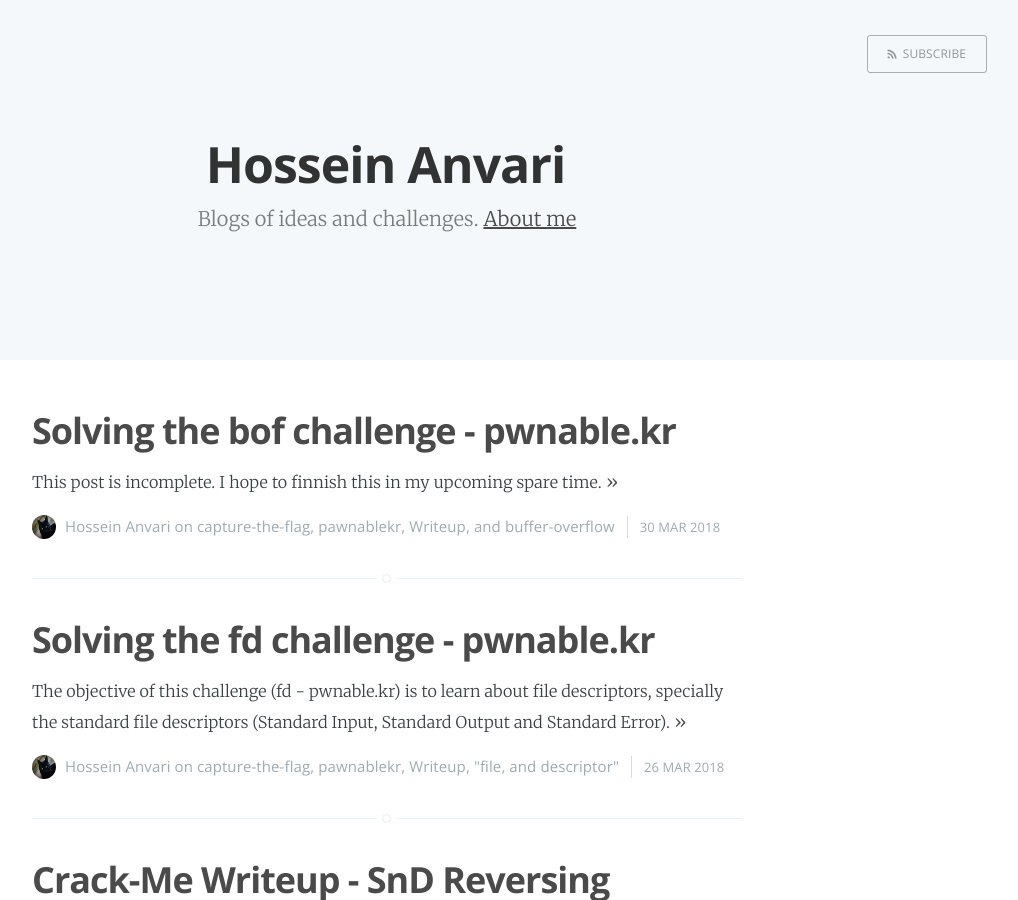
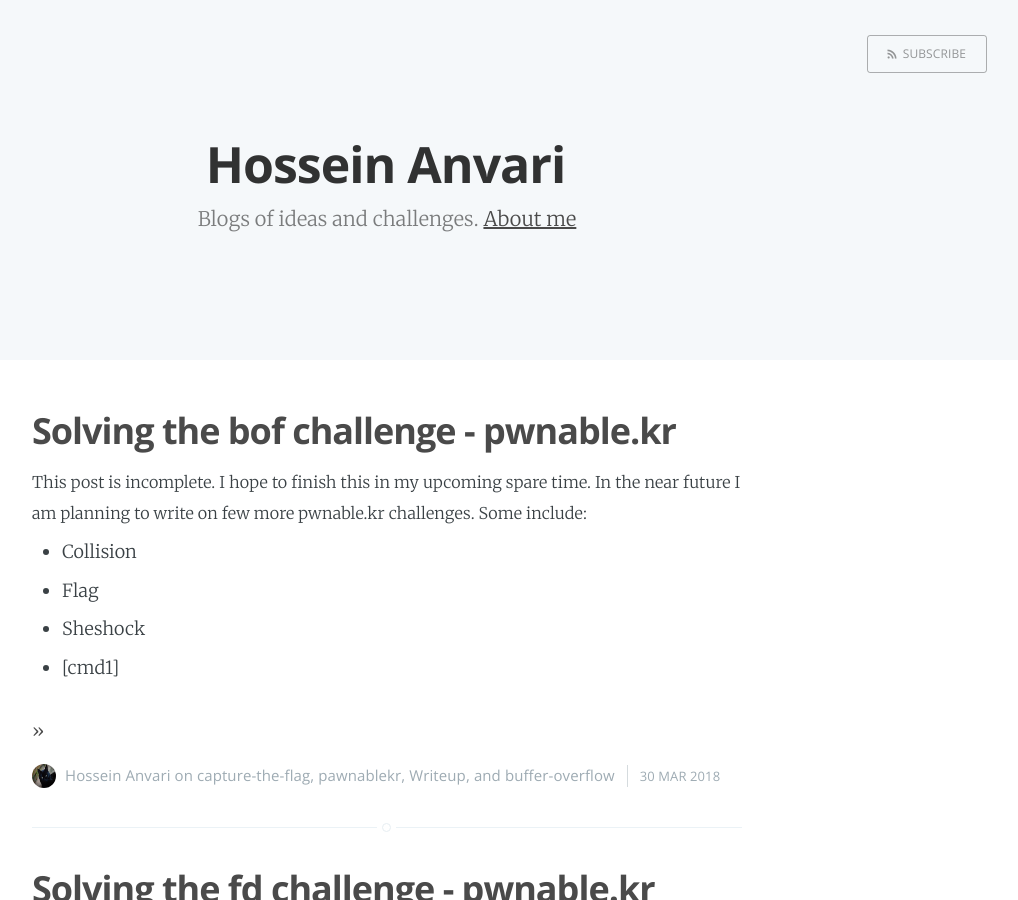
Before and after one commit to KHZ-INTL/blog, a Jekyll site: the page built from index.html, in a window 1280 px wide and 900 px high. Shown: the whole window, without its empty margins (253-1271 px from the left). Built offline with Jekyll 4.4.1, drawn with Linux system fonts in a browser that asks for light colours; the list of posts is cut into pages by our own code.

Commit message:
minor spelling fix, note on innoperative ui elements and upcomming blog.

```diff
--- a/_posts/2018-03-26-solving-the-bof-challenge-pwnablekr.markdown
+++ b/_posts/2018-03-26-solving-the-bof-challenge-pwnablekr.markdown
@@ -5,7 +5,15 @@
 categories: capture-the-flag pawnablekr Writeup buffer-overflow
 ---
 
-This post is incomplete. I hope to finnish this in my upcoming spare time.
+This post is incomplete. I hope to finish this in my upcoming spare time.
+In the near future I am planning to write on few more pwnable.kr challenges. Some include:
++ Collision
++ Flag
++ Sheshock
++ [cmd1]
+
+I am also aware of the inoperative back button and as well as other elements of the blog. For the time being please use the back button provided by your browser. The blog is hosted on github, know how to fix? Please send a pull request. All appreciated.
+
 
 The objective of this challenge (bof - pwnable.kr) is to learn about buffer overflow and capture the the flag. This challenge is an introductory to the bof principles.
 
```
